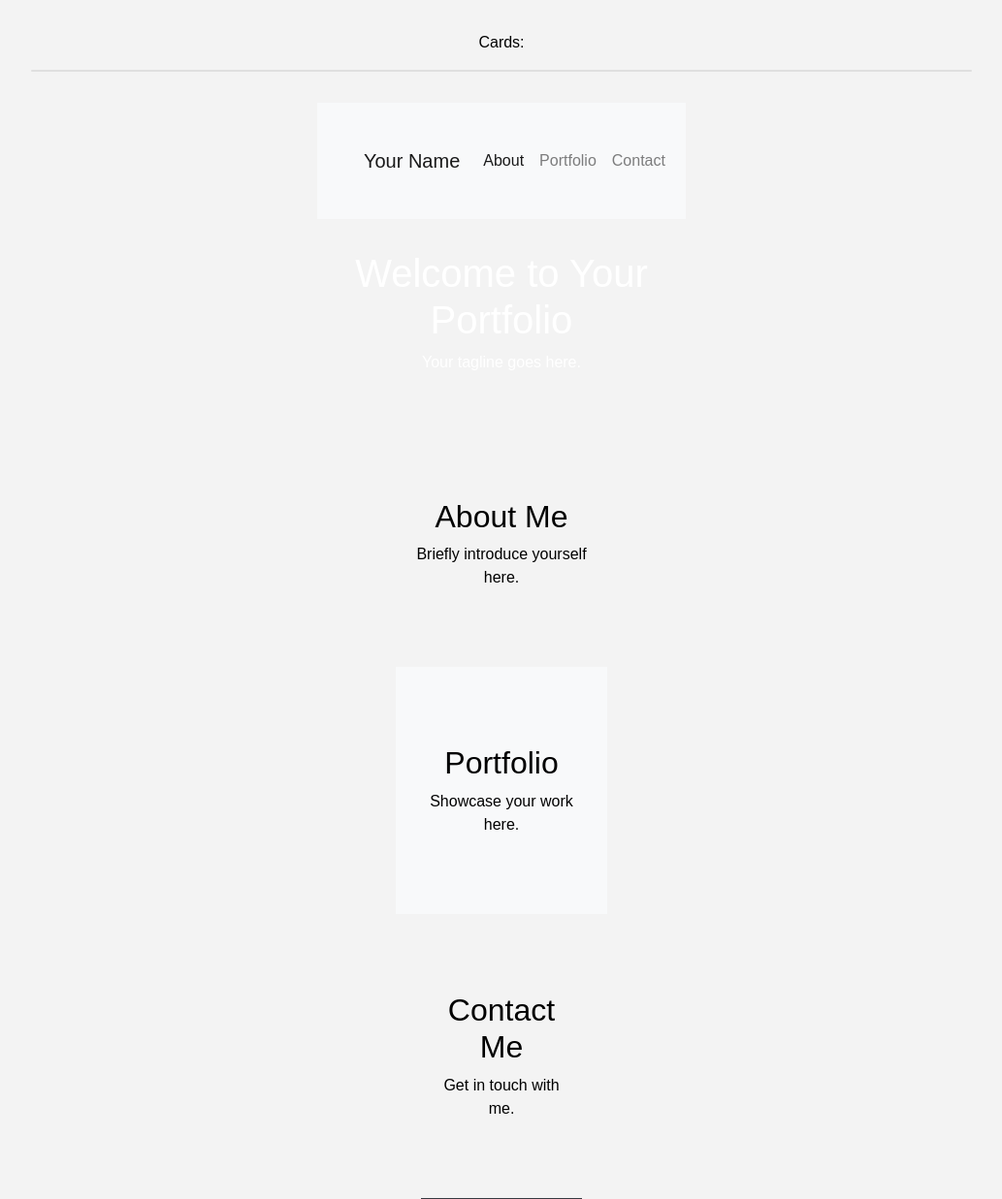
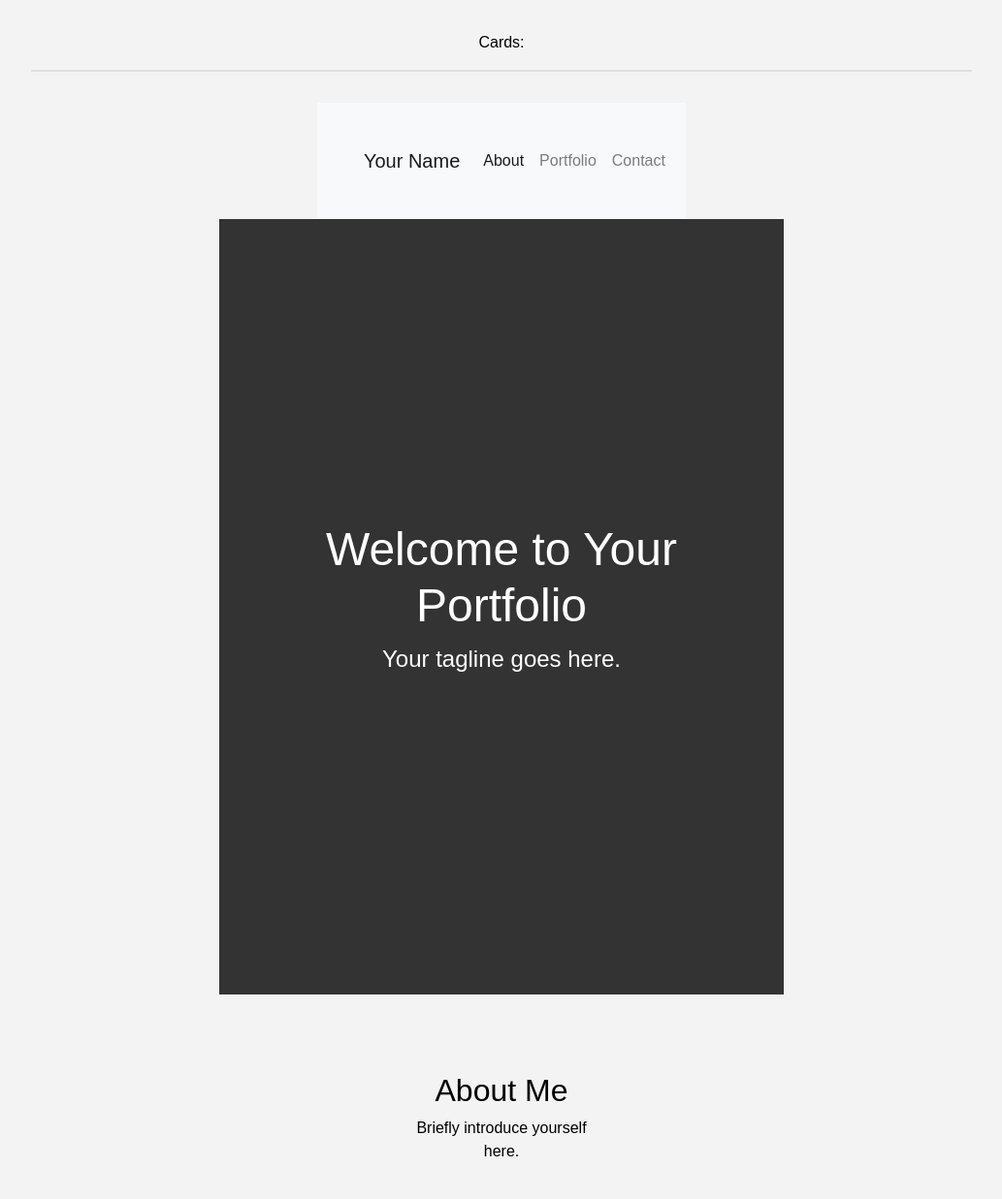
Before and after one commit to davidorsantos/MyPage, a PHP site: page / in a window 1280 px wide. Shown: the part 88-1325 px from the top of the page at 97% size, without its empty margins (123-1156 px from the left). Run offline with PHP 8.4, Linux system fonts and the light colour scheme; some libraries are stand-ins or nearby versions.

Commit message:
Update style.css

```diff
--- a/css/style.css
+++ b/css/style.css
@@ -36,3 +36,20 @@
     border: 2px solid #ccc;
     border-radius: 10px;
 }
+
+#hero {
+    height: 100vh;
+    background-color: #333;
+}
+
+#hero h1 {
+    font-size: 3rem;
+}
+
+#hero p {
+    font-size: 1.5rem;
+}
+
+footer {
+    color: white;
+}
```
